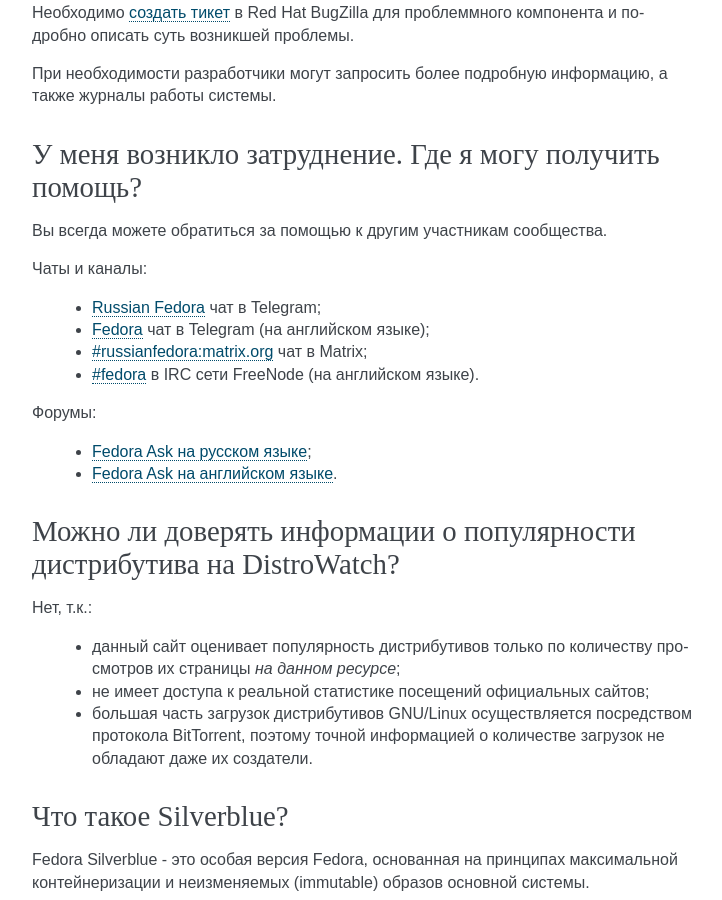
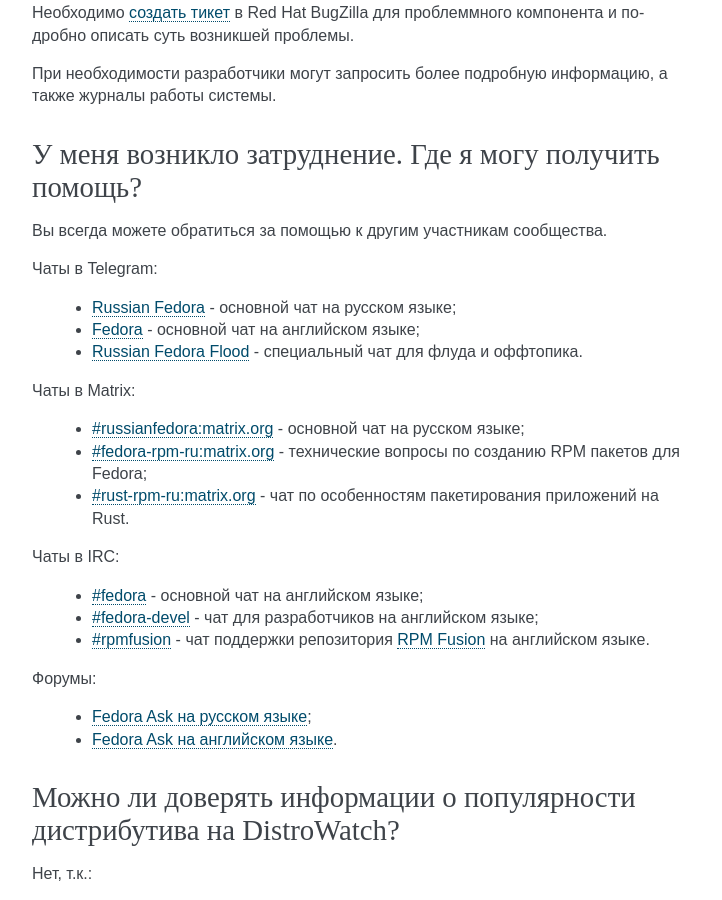
Before and after one commit to RussianFedora/FAQ, a Sphinx documentation site: the page built from source/generic-info.rst, in a window 1280 px wide and 900 px high, scrolled down 2752 px. Shown: the whole window, without its empty margins (388-1110 px from the left). Built offline with Sphinx 7.4.7, drawn with Linux system fonts in a browser that asks for light colours.

Commit message:
Added more chats to get-help question.

```diff
--- a/source/generic-info.rst
+++ b/source/generic-info.rst
@@ -179,12 +179,23 @@
 
 Вы всегда можете обратиться за помощью к другим участникам сообщества.
 
-Чаты и каналы:
+Чаты в Telegram:
 
- * `Russian Fedora <https://t.me/russianfedora>`__ чат в Telegram;
- * `Fedora <https://t.me/fedora>`__ чат в Telegram (на английском языке);
- * `#russianfedora:matrix.org <https://matrix.to/#/#russianfedora:matrix.org>`__ чат в Matrix;
- * `#fedora <https://webchat.freenode.net/?channels=#fedora>`__ в IRC сети FreeNode (на английском языке).
+ * `Russian Fedora <https://t.me/russianfedora>`__ - основной чат на русском языке;
+ * `Fedora <https://t.me/fedora>`__ - основной чат на английском языке;
+ * `Russian Fedora Flood <https://t.me/russianfedora_flood>`__ - специальный чат для флуда и оффтопика.
+
+Чаты в Matrix:
+
+ * `#russianfedora:matrix.org <https://matrix.to/#/#russianfedora:matrix.org>`__ - основной чат на русском языке;
+ * `#fedora-rpm-ru:matrix.org <https://matrix.to/#/#fedora-rpm-ru:matrix.org>`__ - технические вопросы по созданию RPM пакетов для Fedora;
+ * `#rust-rpm-ru:matrix.org <https://matrix.to/#/#rust-rpm-ru:matrix.org>`__ - чат по особенностям пакетирования приложений на Rust.
+
+Чаты в IRC:
+
+ * `#fedora <https://webchat.freenode.net/?channels=#fedora>`__ - основной чат на английском языке;
+ * `#fedora-devel <https://webchat.freenode.net/?channels=#fedora-devel>`__ - чат для разработчиков на английском языке;
+ * `#rpmfusion <https://webchat.freenode.net/?channels=#rpmfusion>`__ - чат поддержки репозитория :ref:`RPM Fusion <rpmfusion>` на английском языке.
 
 Форумы:
 
```
